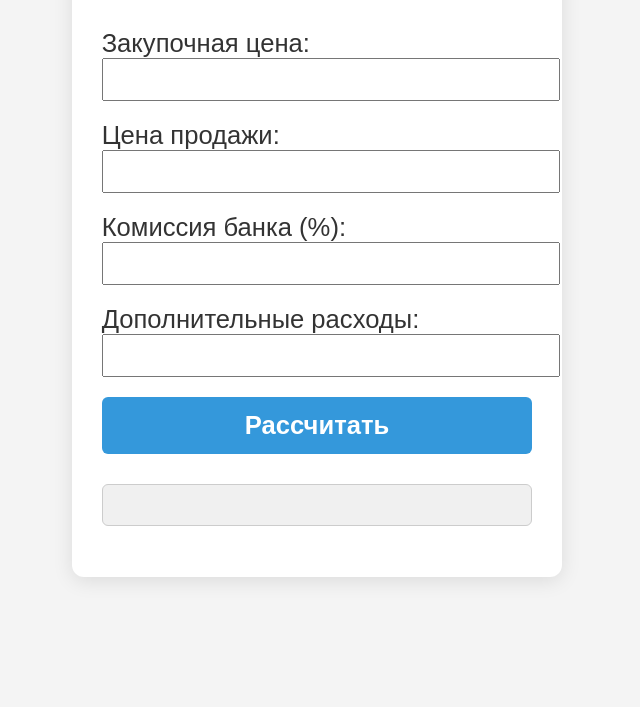
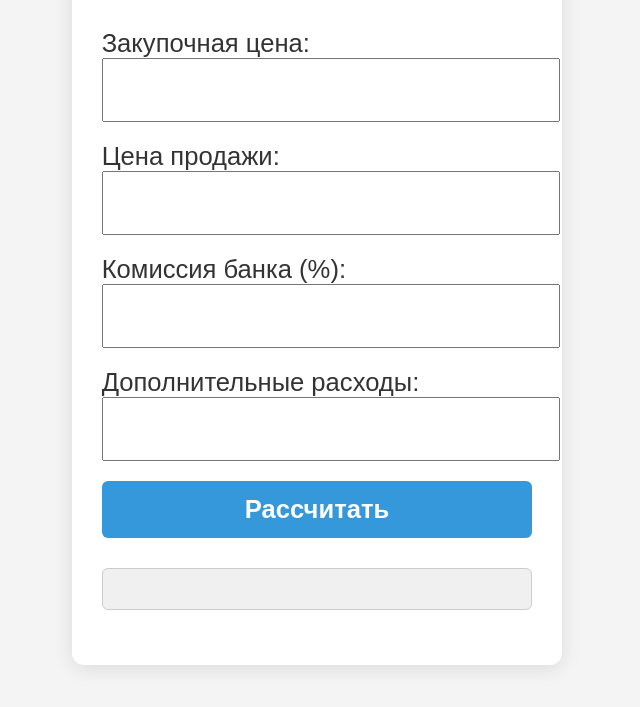
Before and after one commit to aigulya369/flagman, a plain HTML site: page index.html in a window 1280 px wide. Shown: the part 157-864 px from the top of the page, without its empty margins (323-963 px from the left). Before the commit the page ends 800 px from the top, so only its background shows below. Drawn offline with Linux system fonts and the light colour scheme.

Commit message:
Update index.html

```diff
--- a/index.html
+++ b/index.html
@@ -9,24 +9,24 @@
     <h2 style="color:#2c3e50;">Калькулятор прибыли</h2>
 
     <label>Закупочная цена:<br>
-      <input id="buy" type="number" style="width:100%; padding:12px; margin-bottom:20px;">
+      <input id="buy" type="number" style="width:100%; padding:12px; margin-bottom:20px; font-size: 1.2em;">
     </label><br>
 
     <label>Цена продажи:<br>
-      <input id="sell" type="number" style="width:100%; padding:12px; margin-bottom:20px;">
+      <input id="sell" type="number" style="width:100%; padding:12px; margin-bottom:20px; font-size: 1.2em;">
     </label><br>
 
     <label>Комиссия банка (%):<br>
-      <input id="bank" type="number" style="width:100%; padding:12px; margin-bottom:20px;">
+      <input id="bank" type="number" style="width:100%; padding:12px; margin-bottom:20px; font-size: 1.2em;">
     </label><br>
 
     <label>Дополнительные расходы:<br>
-      <input id="extra" type="number" style="width:100%; padding:12px; margin-bottom:20px;">
+      <input id="extra" type="number" style="width:100%; padding:12px; margin-bottom:20px; font-size: 1.2em;">
     </label><br>
 
     <button onclick="calc()" style="background:#3498db; border:none; color:white; padding:14px; font-weight:bold; width:100%; font-size:1em; border-radius:6px;">Рассчитать</button>
 
-    <pre id="result" style="margin-top:30px; background:#f0f0f0; padding:20px; border:1px solid #ccc; border-radius:6px;"></pre>
+    <pre id="result" style="margin-top:30px; background:#f0f0f0; padding:20px; border:1px solid #ccc; border-radius:6px; font-size: 1.2em;"></pre>
   </div>
 
   <script>
```
